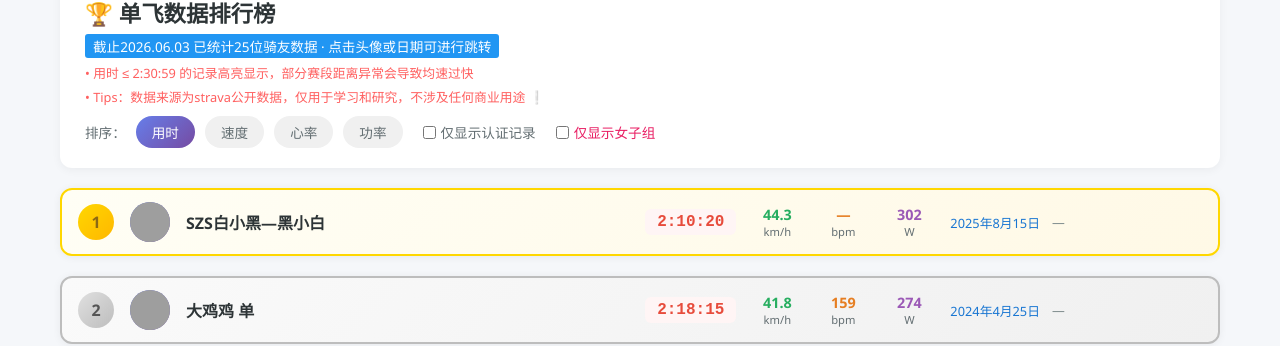
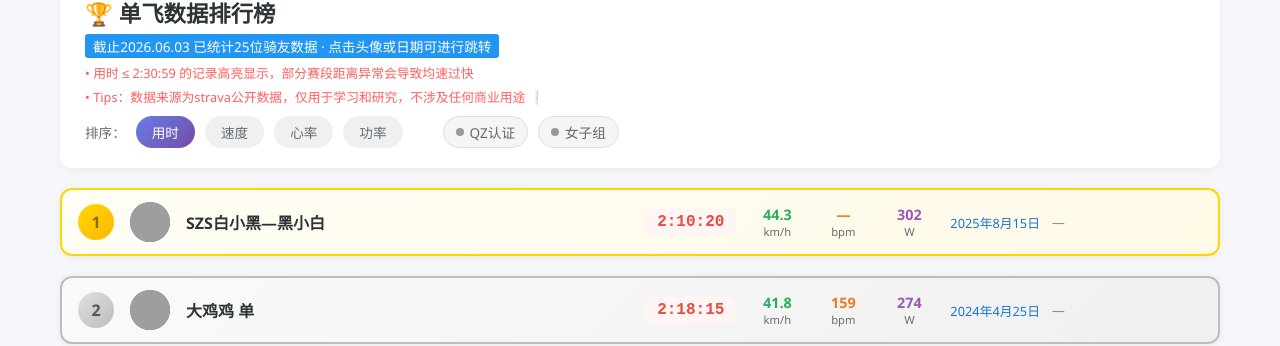
Before and after one commit to techysy/techysy.github.io, a Jekyll site: the page tianfu-itt.html, which Jekyll copies as it is, in a window 1280 px wide, cut to the strip 359-705 px from the top of the page. Built offline with Jekyll 4.4.1, drawn with Linux system fonts in a browser that asks for light colours; grey boxes are pictures that could not be loaded.

Commit message:
Add filter tags for QZ certification and female group

```diff
--- a/tianfu-itt.html
+++ b/tianfu-itt.html
@@ -392,6 +392,47 @@
             color: #fff;
         }
 
+        .filter-tag {
+            display: inline-flex;
+            align-items: center;
+            gap: 6px;
+            font-size: 0.85em;
+            cursor: pointer;
+            padding: 5px 12px;
+            border-radius: 20px;
+            background: #f5f5f5;
+            color: #666;
+            border: 1px solid #e0e0e0;
+            transition: all 0.2s ease;
+        }
+
+        .filter-tag:hover {
+            background: #e8e8e8;
+        }
+
+        .filter-tag.active {
+            background: #667eea;
+            color: #fff;
+            border-color: #667eea;
+        }
+
+        .filter-tag.active .filter-dot {
+            background: #fff;
+        }
+
+        .filter-dot {
+            width: 8px;
+            height: 8px;
+            border-radius: 50%;
+            background: #999;
+            transition: all 0.2s ease;
+        }
+
+        .filter-tag.female-filter.active {
+            background: linear-gradient(135deg, #e91e63, #ec407a);
+            border-color: #e91e63;
+        }
+
         @media (max-width: 768px) {
             .hero-title {
                 font-size: 1.6em;
@@ -483,14 +524,15 @@
                 <button class="sort-btn" onclick="renderCards('speed')">速度</button>
                 <button class="sort-btn" onclick="renderCards('heart')">心率</button>
                 <button class="sort-btn" onclick="renderCards('power')">功率</button>
-                <label style="display: flex; align-items: center; gap: 5px; font-size: 0.85em; color: #636e72; cursor: pointer; margin-left: 10px;">
-                    <input type="checkbox" id="qzCheckbox" onchange="toggleQzFilter()" style="cursor: pointer;">
-                    仅显示认证记录
-                </label>
-                <label style="display: flex; align-items: center; gap: 5px; font-size: 0.85em; color: #e91e63; cursor: pointer; margin-left: 10px;">
-                    <input type="checkbox" id="femaleCheckbox" onchange="toggleFemaleFilter()" style="cursor: pointer;">
-                    仅显示女子组
-                </label>
+                <div style="width: 20px;"></div>
+                <div class="filter-tag" id="qzFilterTag" onclick="toggleQzFilter()">
+                    <span class="filter-dot"></span>
+                    <span>QZ认证</span>
+                </div>
+                <div class="filter-tag female-filter" id="femaleFilterTag" onclick="toggleFemaleFilter()">
+                    <span class="filter-dot"></span>
+                    <span>女子组</span>
+                </div>
             </div>
         </div>
 
```
Also changed, not shown: other parts of tianfu-itt.html (+10 -2 lines).
